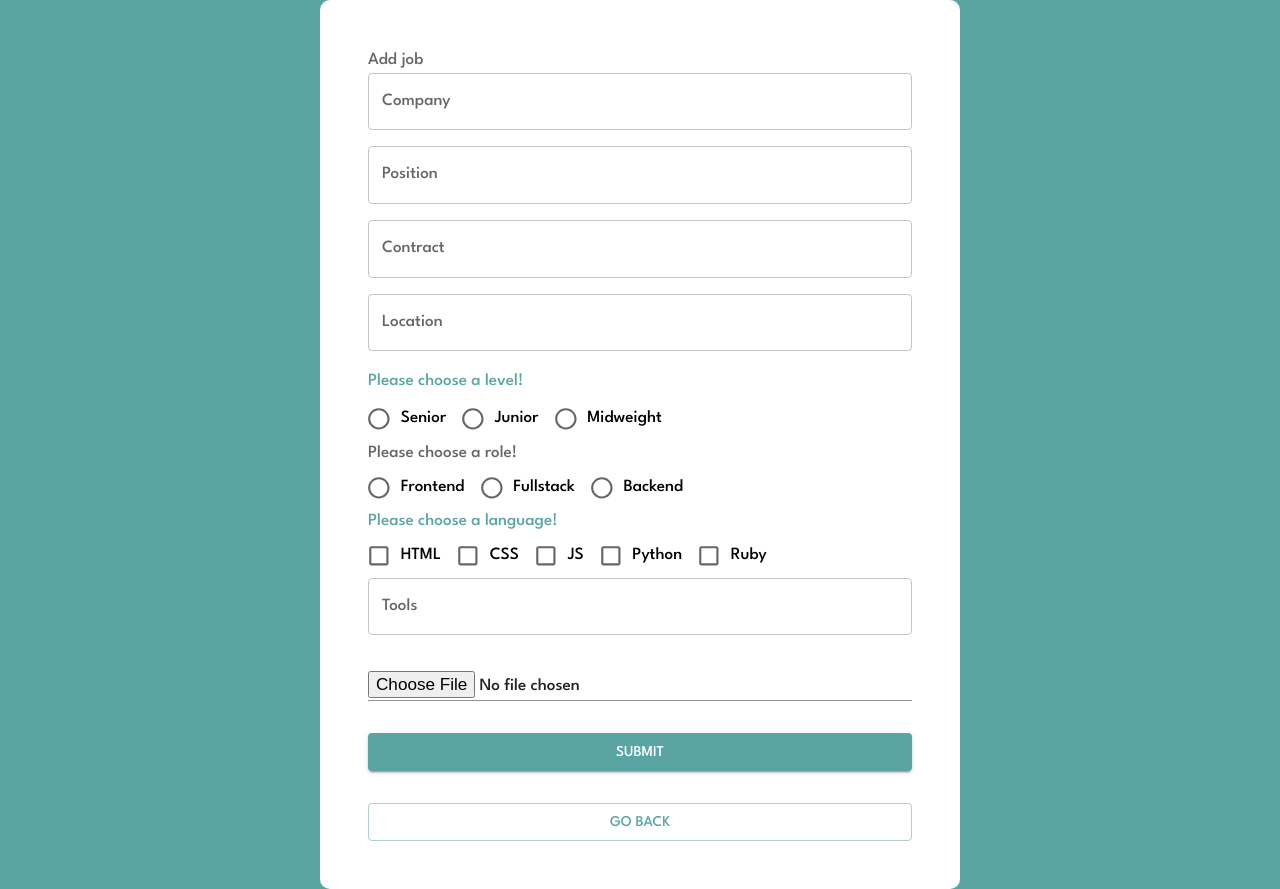
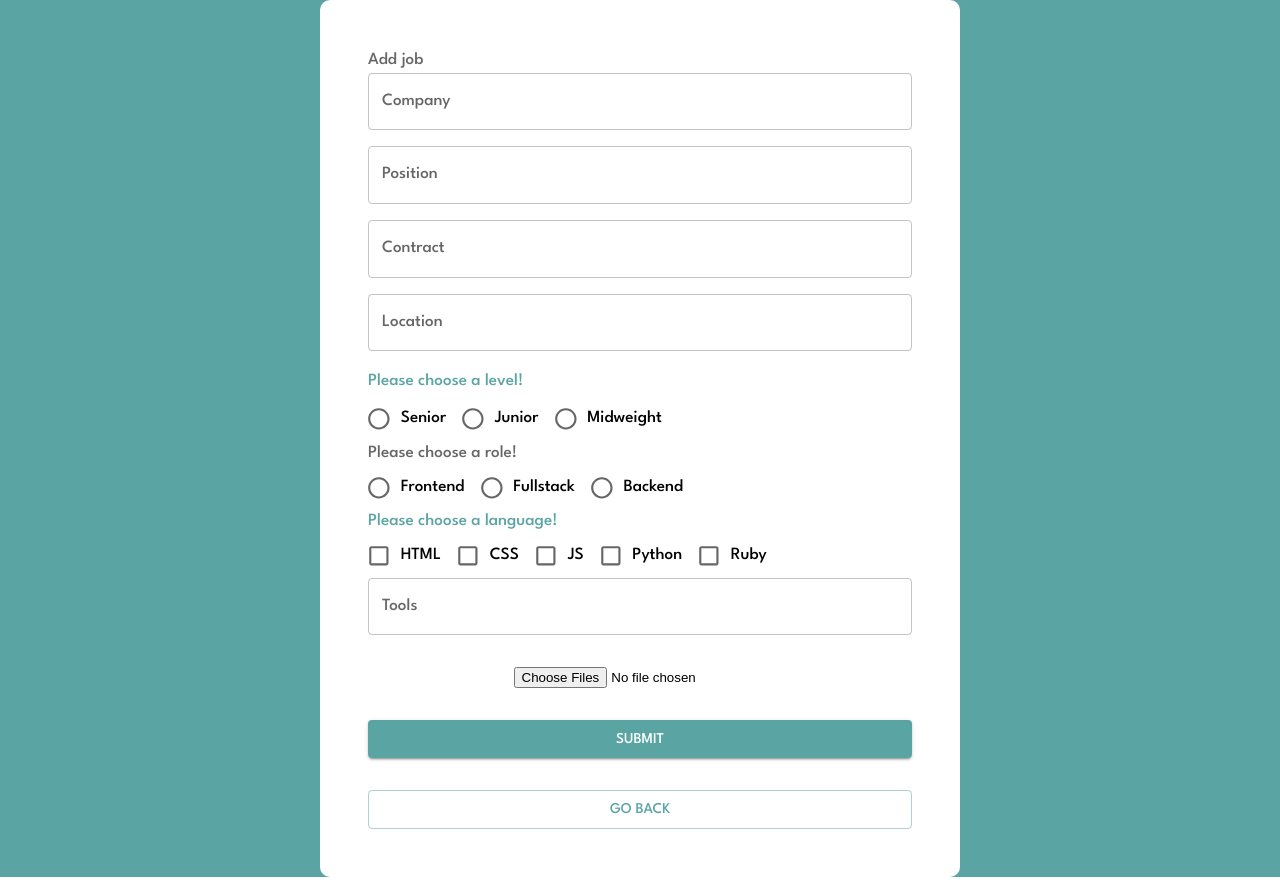
Before and after one commit to bmhuyquoc104/jobs-listing-website, a React (Vite) app in the folder client/: page /jobs-listing-website/addJob in a window 1280 px wide. Built offline with nearby package versions, Linux system fonts and the light colour scheme.

Commit message:
43. Add image preview when user upload files

```diff
--- /dev/null
+++ b/client/src/components/UploadFile/UploadFile.jsx
@@ -0,0 +1,42 @@
+import { useState, useEffect } from "react";
+import { Box } from "@mui/material";
+const UploadFile = () => {
+  const [images, setImages] = useState([]);
+  const [imagesUrl, setImageUrl] = useState([]);
+
+  useEffect(() => {
+      // Check if there are any uploaded images yet
+    if (images.length < 1) {
+      return;
+    }
+    // Assign arr to push all object URL images
+    const tempArr = [];
+
+    // Create object URL for each image
+    images.forEach((image) => tempArr.push(URL.createObjectURL(image)));
+    setImageUrl(tempArr);
+    // Remove object URL when the component is unmounted
+    return () => tempArr.forEach((element) => URL.revokeObjectURL(element));
+  }, [images]);
+
+  const handleImages = (e) => {
+    setImages([...e.target.files]);
+  };
+  return (
+    <>
+      <input
+        type="file"
+        multiple
+        accept="image/*"
+        onChange={handleImages}
+      ></input>
+      {imagesUrl.map((imageUrl,index) => (
+        <Box key = {index} >
+            <img  src={imageUrl} />
+        </Box>
+      ))}
+    </>
+  );
+};
+
+export default UploadFile;
--- a/client/src/pages/AddJob.jsx
+++ b/client/src/pages/AddJob.jsx
@@ -16,6 +16,7 @@ import {
   Input,
 } from "@mui/material";
 import { useNavigate } from "react-router-dom";
+import UploadFile from '../components/UploadFile/UploadFile'
 const AddJob = () => {
   const [company, setCompany] = useState("");
   const [position, setPosition] = useState("");
@@ -242,10 +243,11 @@ const AddJob = () => {
           </Stack>
         </FormControl>
         {/* Upload File */}
-        <Stack>
-          <FormControl>
+        <Stack  alignItems="center" justifyContent = "center" direction= "column">
+          {/* <FormControl>
             <Input type="file"></Input>
-          </FormControl>
+          </FormControl> */}
+          <UploadFile/>
         </Stack>
 
         <Button
```
